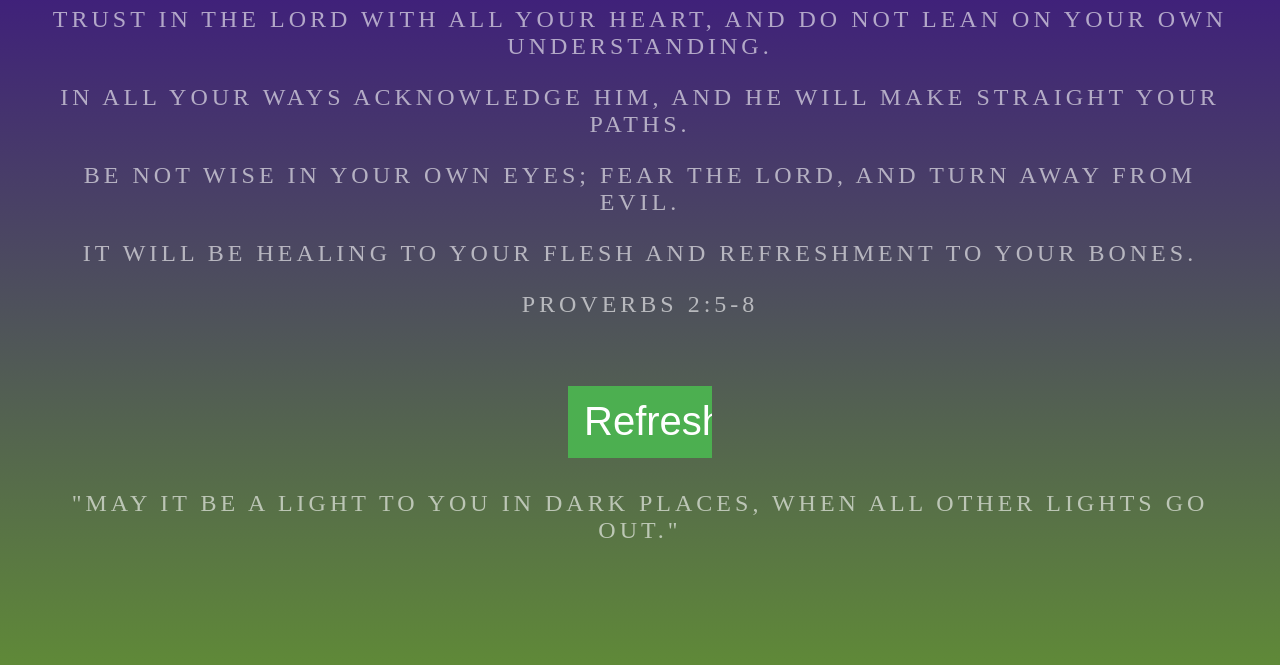
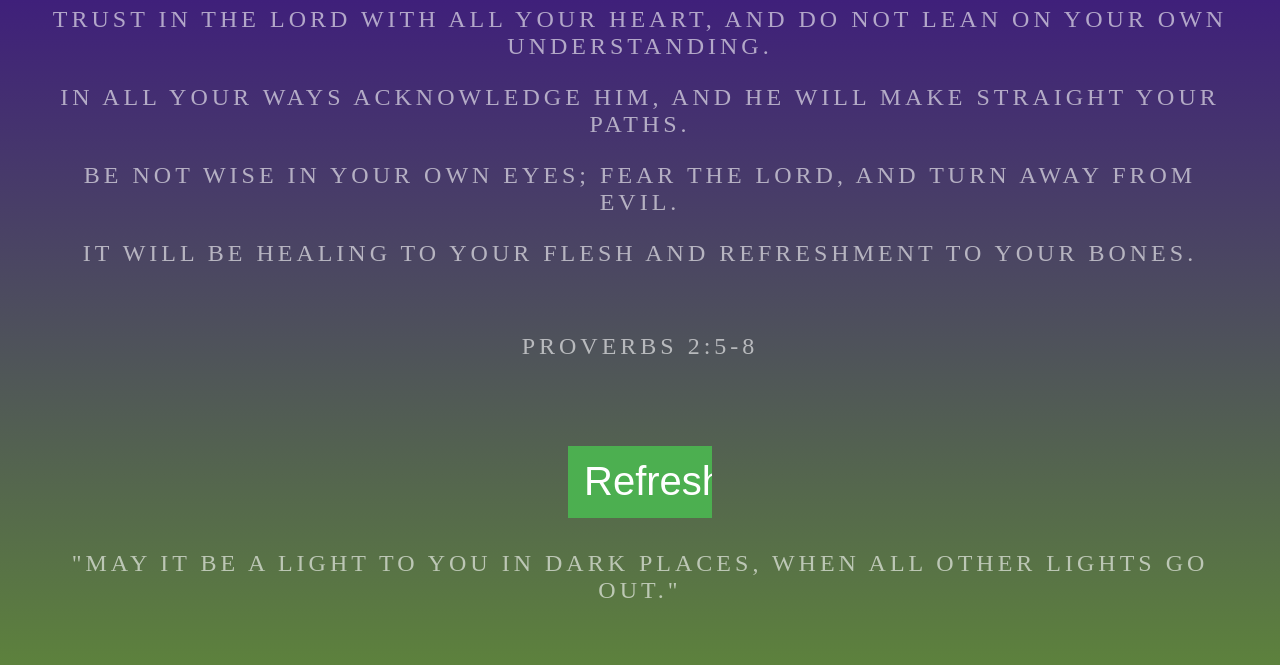
Before and after one commit to kawgh1/verses, a plain HTML site: page index.html in a window 1280 px wide. Shown: the part 135-800 px from the top of the page. Drawn offline with Linux system fonts and the light colour scheme.

Commit message:
Update index.html

```diff
--- a/index.html
+++ b/index.html
@@ -20,10 +20,10 @@
 			<p id="p7"></p>
 			<p id="p8"></p>
 			<p id="p9"></p>
-			<p id="p10"></p>
+			<p id="p10"></p><br>
 
 
-			<p id="verse">Current</p><br><br>
+			<p id="verse">Current</p><br><br><br>
 
 			<input class="btn" type="button" value="Refresh">
 			<p id="light">"May it be a light to you in dark places, when all other lights go out."</p>
```
